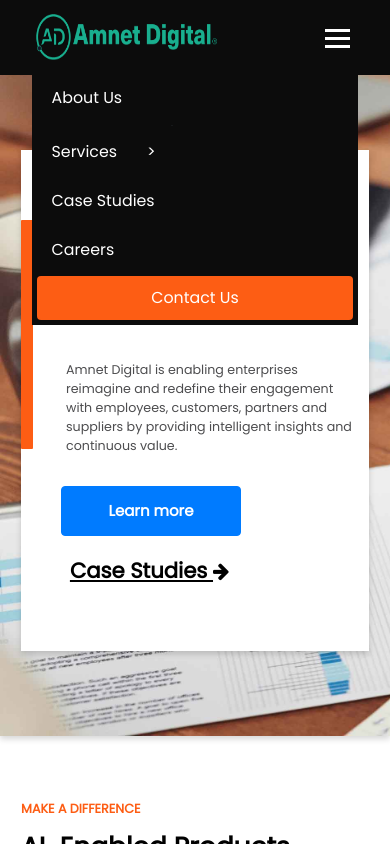
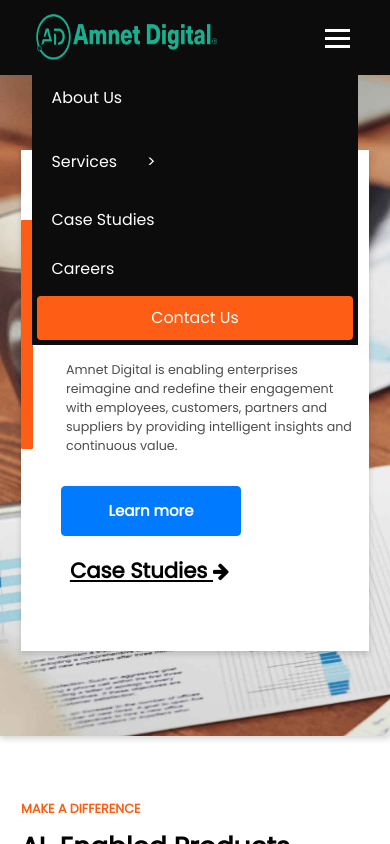
Before and after one commit to binmayPadhi/aws-ament-test, a React (Create React App) app: page / in a window 390 px wide. Both pictures are taken after a click on the button "Toggle navigation". Shown: the top 844 px of the page. Built offline with nearby package versions, Linux system fonts and the light colour scheme.

Commit message:
sub service dropdown update

```diff
--- a/public/styles.css
+++ b/public/styles.css
@@ -3535,3 +3535,17 @@
     margin-right: -15px;
     margin-left: -15px;
 }
+
+
+.dropdown-toggle::after {
+    display: none !important;
+    width: 0;
+    height: 0;
+    margin-left: .255em;
+    vertical-align: .255em;
+    content: "";
+    border-top: .3em solid;
+    border-right: .3em solid transparent;
+    border-bottom: 0;
+    border-left: .3em solid transparent;
+}
--- a/src/assets/components/Navbar.jsx
+++ b/src/assets/components/Navbar.jsx
@@ -12,6 +12,16 @@
     fontFamily: `'Poppins', sans-serif`,
     marginTop: "5px",
     padding: "10px 15px",
+}
+
+const subServiceDropdownStyle = {
+  color : "white",
+  textDecoration : "none",
+  fontSize : "1.5rem",
+  // marginRight: "25px",
+  fontFamily: `'Poppins', sans-serif`,
+  marginTop: "5px",
+  padding: "10px 0px",
 }
 
 const serviceDropdown = {
@@ -240,7 +250,7 @@
 
                   </div>
 
-                    <div className="dropdown sub-service-dropdown" style={{marginTop:"5.5px"}}>
+                    <div className="dropdown sub-service-dropdown" style={subServiceDropdownStyle}>
                       <div className=" dropdown-toggle d-flex"  type="button" id="dropdownMenuButton" data-toggle="dropdown" aria-haspopup="true" aria-expanded="false">
                         <NavLink to = "/services" onClick={() => window.location.href="/services"}   style={navStyle} activeStyle={{color: '#19AF8F', textDecoration: 'none'}}>
 
```
